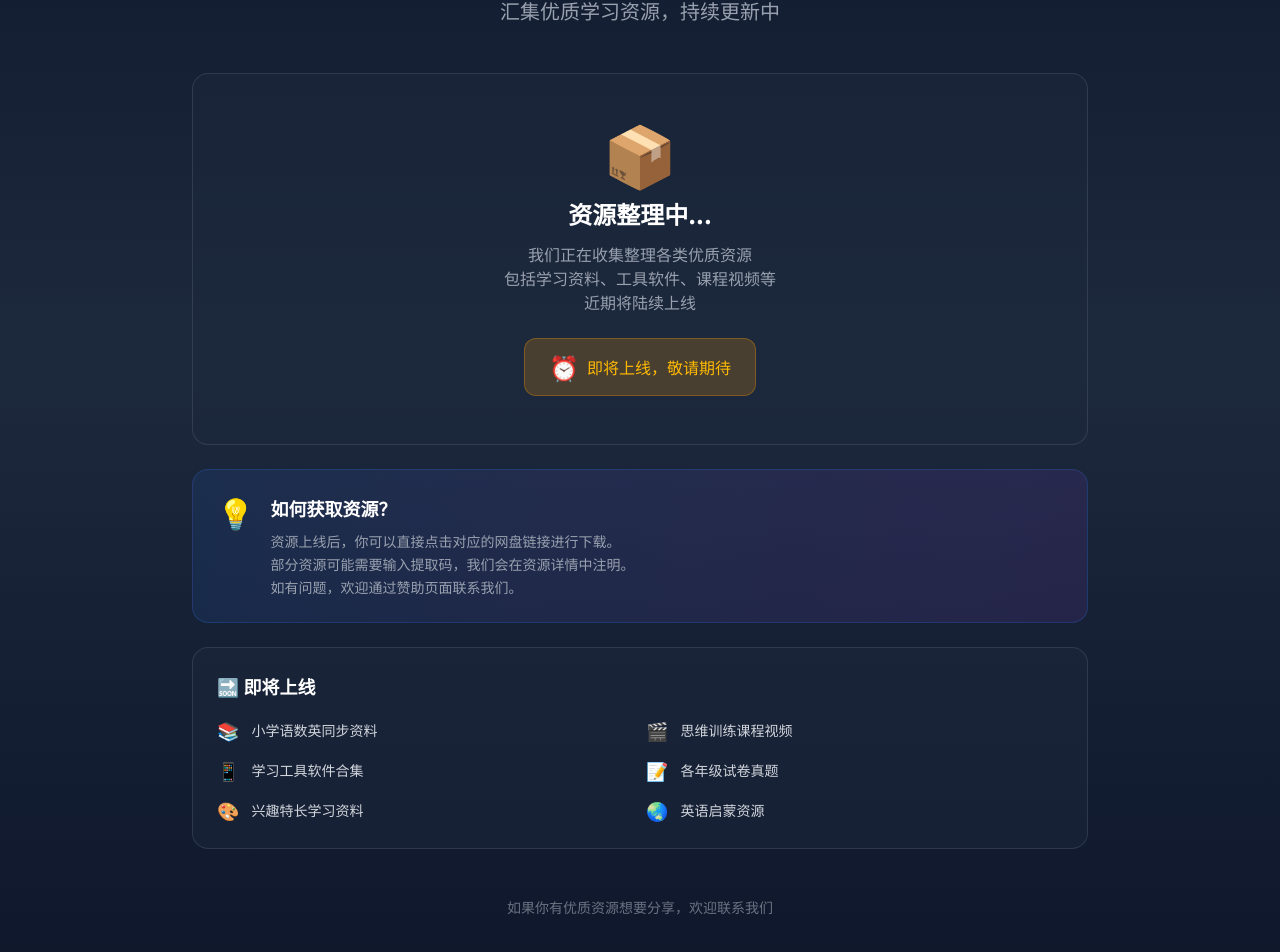
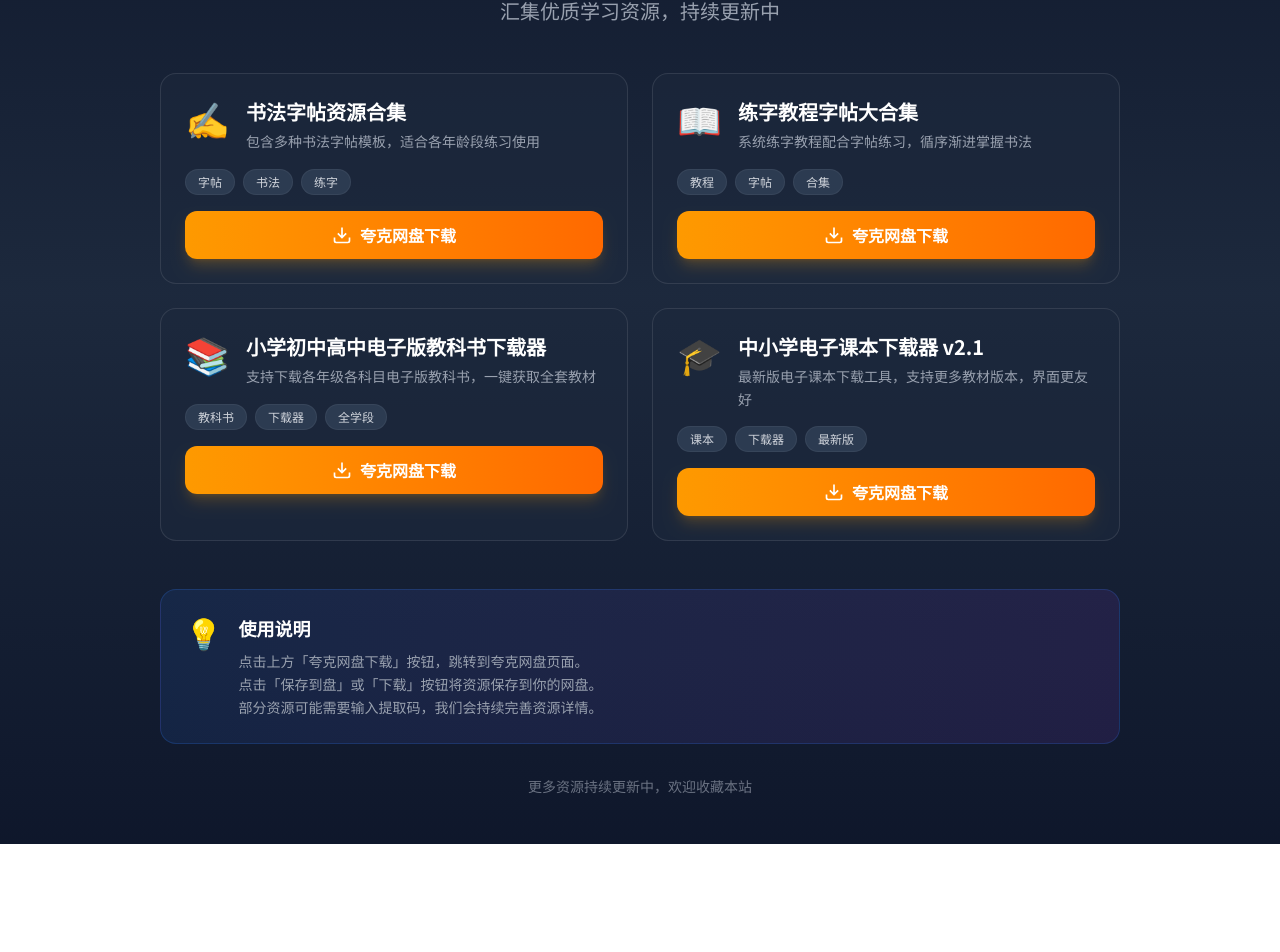
Before and after one commit to jm6-lang/math-worksheet, a Next.js app: page /resources in a window 1280 px wide. Shown: the part 255-1207 px from the top of the page. After the commit the page ends 1099 px from the top, so only its background shows below. Built offline with nearby package versions, Linux system fonts and the light colour scheme.

Commit message:
feat: add 4 resources to free resources page

```diff
--- a/app/resources/page.tsx
+++ b/app/resources/page.tsx
@@ -2,6 +2,41 @@
   title: '免费资源 - 教材工具箱',
   description: '汇集优质学习资源，网盘资料免费分享，涵盖各学科学习资料、工具软件等',
 };
+
+const RESOURCES = [
+  {
+    icon: '✍️',
+    title: '书法字帖资源合集',
+    desc: '包含多种书法字帖模板，适合各年龄段练习使用',
+    tags: ['字帖', '书法', '练字'],
+    link: 'https://pan.quark.cn/s/bae1d2a98cc1',
+    linkLabel: '夸克网盘',
+  },
+  {
+    icon: '📖',
+    title: '练字教程字帖大合集',
+    desc: '系统练字教程配合字帖练习，循序渐进掌握书法',
+    tags: ['教程', '字帖', '合集'],
+    link: 'https://pan.quark.cn/s/ed38ac8a3a44',
+    linkLabel: '夸克网盘',
+  },
+  {
+    icon: '📚',
+    title: '小学初中高中电子版教科书下载器',
+    desc: '支持下载各年级各科目电子版教科书，一键获取全套教材',
+    tags: ['教科书', '下载器', '全学段'],
+    link: 'https://pan.quark.cn/s/ec6e312bc935',
+    linkLabel: '夸克网盘',
+  },
+  {
+    icon: '🎓',
+    title: '中小学电子课本下载器 v2.1',
+    desc: '最新版电子课本下载工具，支持更多教材版本，界面更友好',
+    tags: ['课本', '下载器', '最新版'],
+    link: 'https://pan.quark.cn/s/6a29f7a5e914',
+    linkLabel: '夸克网盘',
+  },
+];
 
 export default function ResourcesPage() {
   return (
@@ -10,7 +45,7 @@
       <div className="h-16"></div>
 
       {/* 页面标题 */}
-      <div className="max-w-7xl mx-auto px-4 sm:px-6 lg:px-8 py-12">
+      <div className="max-w-5xl mx-auto px-4 sm:px-6 lg:px-8 py-12">
         <div className="text-center mb-12">
           <div className="text-6xl mb-4">🎁</div>
           <h1 className="text-4xl md:text-5xl font-black text-white mb-4">
@@ -21,62 +56,71 @@
           </p>
         </div>
 
-        {/* 资源列表 */}
-        <div className="space-y-6 max-w-4xl mx-auto">
-          {/* 空状态 */}
-          <div className="bg-slate-800/50 border border-white/10 rounded-2xl p-12 text-center">
-            <div className="text-6xl mb-4">📦</div>
-            <h2 className="text-2xl font-bold text-white mb-3">资源整理中...</h2>
-            <p className="text-gray-400 mb-6">
-              我们正在收集整理各类优质资源<br />
-              包括学习资料、工具软件、课程视频等<br />
-              近期将陆续上线
+        {/* 资源卡片列表 */}
+        <div className="grid grid-cols-1 md:grid-cols-2 gap-6">
+          {RESOURCES.map((r) => (
+            <div
+              key={r.title}
+              className="bg-slate-800/60 border border-white/10 rounded-2xl p-6 hover:border-amber-500/30 hover:bg-slate-800/80 transition-all duration-300 group"
+            >
+              {/* 头部 */}
+              <div className="flex items-start gap-4 mb-4">
+                <div className="text-4xl">{r.icon}</div>
+                <div className="flex-1">
+                  <h2 className="text-xl font-bold text-white mb-1 group-hover:text-amber-400 transition-colors">
+                    {r.title}
+                  </h2>
+                  <p className="text-gray-400 text-sm leading-relaxed">
+                    {r.desc}
                   </p>
-            <div className="inline-flex items-center gap-2 bg-amber-500/20 text-amber-400 px-6 py-3 rounded-xl border border-amber-500/30">
-              <span className="text-2xl">⏰</span>
-              <span className="font-medium">即将上线，敬请期待</span>
                 </div>
               </div>
 
-          {/* 提示卡片 */}
-          <div className="bg-gradient-to-r from-blue-500/10 to-purple-500/10 border border-blue-500/20 rounded-2xl p-6">
+              {/* 标签 */}
+              <div className="flex flex-wrap gap-2 mb-4">
+                {r.tags.map((tag) => (
+                  <span
+                    key={tag}
+                    className="px-3 py-1 text-xs bg-slate-700/80 text-gray-300 rounded-full border border-white/5"
+                  >
+                    {tag}
+                  </span>
+                ))}
+              </div>
+
+              {/* 下载按钮 */}
+              <a
+                href={r.link}
+                target="_blank"
+                rel="noopener noreferrer"
+                className="flex items-center justify-center gap-2 w-full py-3 bg-gradient-to-r from-amber-500 to-orange-500 text-white font-bold rounded-xl hover:from-amber-600 hover:to-orange-600 transition-all shadow-lg shadow-amber-500/20 group-hover:shadow-amber-500/40"
+              >
+                <svg className="w-5 h-5" viewBox="0 0 24 24" fill="none" stroke="currentColor" strokeWidth="2">
+                  <path d="M21 15v4a2 2 0 01-2 2H5a2 2 0 01-2-2v-4M7 10l5 5 5-5M12 15V3"/>
+                </svg>
+                {r.linkLabel}下载
+              </a>
+            </div>
+          ))}
+        </div>
+
+        {/* 底部提示 */}
+        <div className="mt-12 bg-gradient-to-r from-blue-500/10 to-purple-500/10 border border-blue-500/20 rounded-2xl p-6">
           <div className="flex items-start gap-4">
             <div className="text-3xl">💡</div>
             <div>
-                <h3 className="text-lg font-bold text-white mb-2">如何获取资源？</h3>
+              <h3 className="text-lg font-bold text-white mb-2">使用说明</h3>
               <p className="text-gray-400 text-sm leading-relaxed">
-                  资源上线后，你可以直接点击对应的网盘链接进行下载。<br />
-                  部分资源可能需要输入提取码，我们会在资源详情中注明。<br />
-                  如有问题，欢迎通过赞助页面联系我们。
+                点击上方「夸克网盘下载」按钮，跳转到夸克网盘页面。<br />
+                点击「保存到盘」或「下载」按钮将资源保存到你的网盘。<br />
+                部分资源可能需要输入提取码，我们会持续完善资源详情。
               </p>
             </div>
           </div>
         </div>
 
-          {/* 期待列表 */}
-          <div className="bg-slate-800/50 border border-white/10 rounded-2xl p-6">
-            <h3 className="text-lg font-bold text-white mb-4">🔜 即将上线</h3>
-            <div className="grid grid-cols-1 md:grid-cols-2 gap-3">
-              {[
-                { icon: '📚', text: '小学语数英同步资料' },
-                { icon: '🎬', text: '思维训练课程视频' },
-                { icon: '📱', text: '学习工具软件合集' },
-                { icon: '📝', text: '各年级试卷真题' },
-                { icon: '🎨', text: '兴趣特长学习资料' },
-                { icon: '🌏', text: '英语启蒙资源' },
-              ].map((item, i) => (
-                <div key={i} className="flex items-center gap-3 text-gray-300 text-sm">
-                  <span className="text-lg">{item.icon}</span>
-                  <span>{item.text}</span>
-                </div>
-              ))}
-            </div>
-          </div>
-        </div>
-
-        {/* 底部提示 */}
-        <div className="text-center mt-12 text-gray-500 text-sm">
-          <p>如果你有优质资源想要分享，欢迎联系我们</p>
+        <div className="text-center mt-8 text-gray-500 text-sm">
+          <p>更多资源持续更新中，欢迎收藏本站</p>
         </div>
       </div>
     </div>
```
Lines whose indentation alone changed are shown as unchanged.
